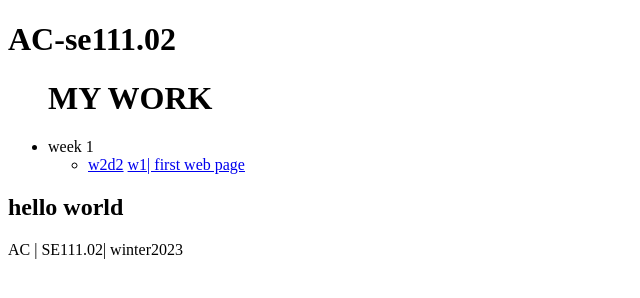
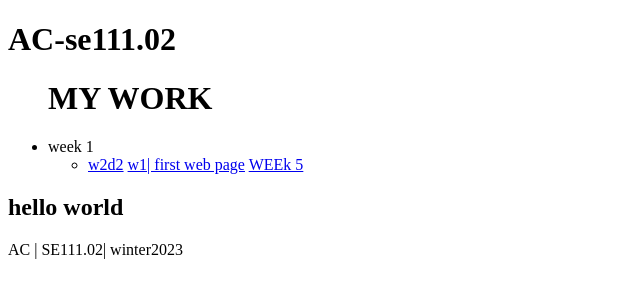
Before and after one commit to acenteio22/se111_202320, a plain HTML site: page index.html in a window 1280 px wide. Shown: the full height of the page, 0-640 px from the left. Drawn offline with Linux system fonts and the light colour scheme.

Commit message:
net page

```diff
--- a/index.html
+++ b/index.html
@@ -27,6 +27,7 @@
                                 <a href="W2D2/index.html">w2d2</a>
 
                                 <a href="w1/index.html">w1| first web page</a>
+                                <a href="/Users/anildocenteio/se111_202320-3/Week5Table_Forms/index.html">WEEk 5</a>
                             </li>
 
                         </ul>
```
